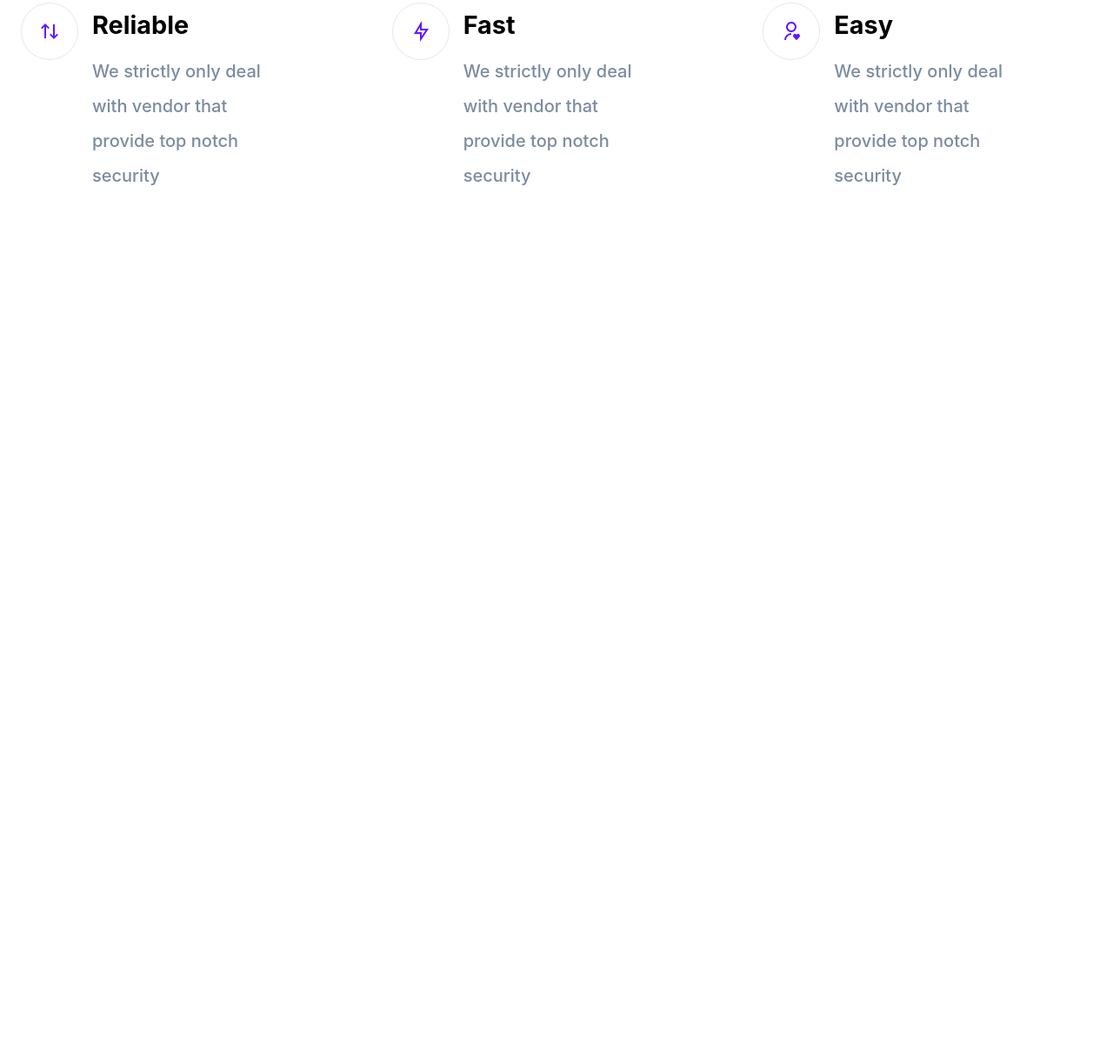
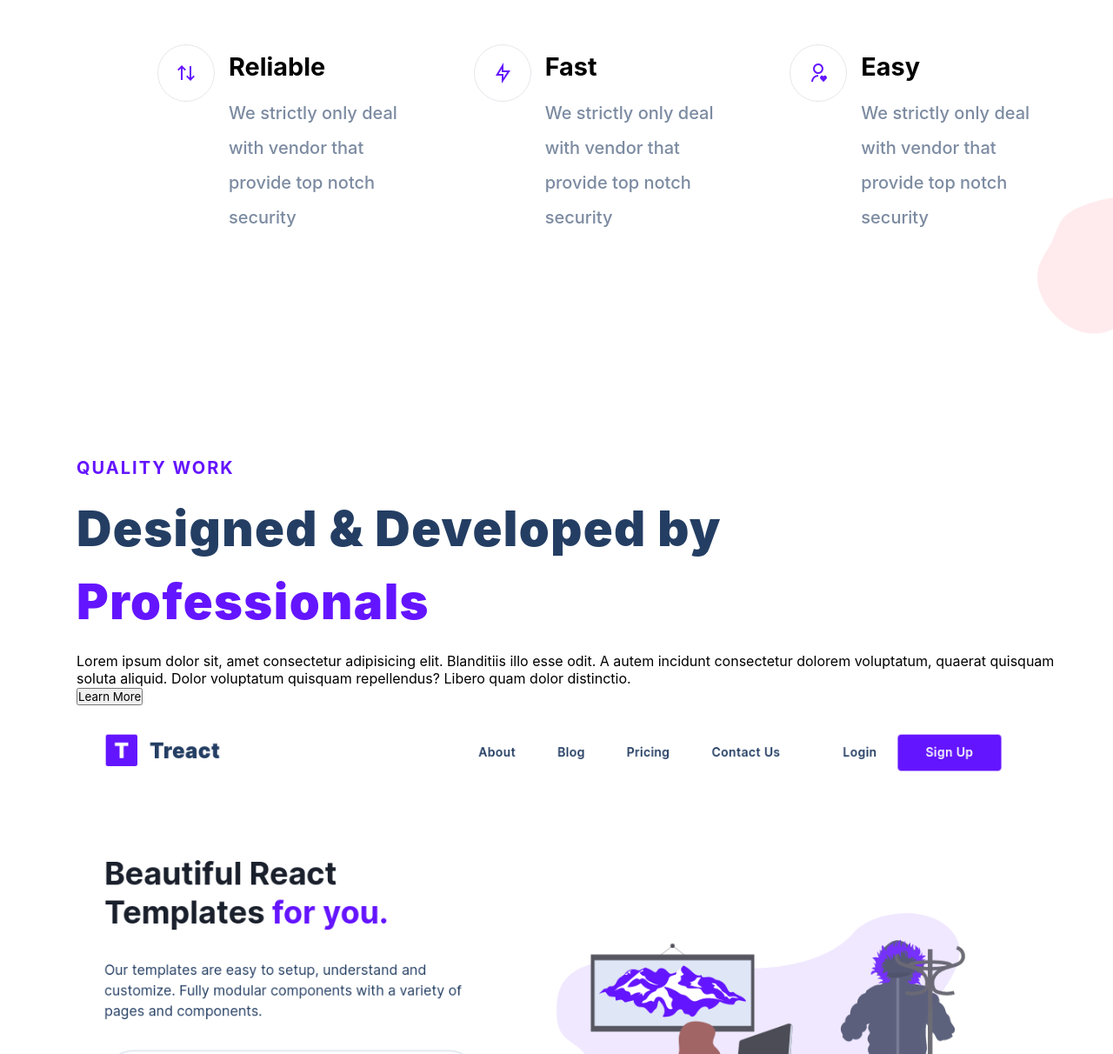
Before and after one commit to Jamestur1/2.0-Final-project, a plain HTML site: page index.html in a window 1280 px wide. Shown: the part 1588-2800 px from the top of the page at 87% size. Before the commit the page ends 1922 px from the top, so only its background shows below. Drawn offline with Linux system fonts and the light colour scheme.

Commit message:
2.0 final

```diff
--- a/index.html
+++ b/index.html
@@ -110,11 +110,16 @@
                   <figure class="feature__img--wrapper">
                     <img
                       src="./assets/shield-icon.daefe14b320b14fbd9cbd18908ac93ec.svg"
-                      alt class="feature__img"/>
+                      alt
+                      class="feature__img"
+                    />
                   </figure>
                   <div class="feature__text">
                     <h2 class="feature__title">Secure</h2>
-                    <p class="feature__para">We strictly only deal with vendor that provide top notch security</p>
+                    <p class="feature__para">
+                      We strictly only deal with vendor that provide top notch
+                      security
+                    </p>
                   </div>
                 </div>
               </div>
@@ -123,11 +128,16 @@
                   <figure class="feature__img--wrapper">
                     <img
                       src="./assets/support-icon.f9253ffa8cb6ffde5bbaa05eb5136375.svg"
-                      alt class="feature__img"/>
+                      alt
+                      class="feature__img"
+                    />
                   </figure>
                   <div class="feature__text">
                     <h2 class="feature__title">24/7 Support</h2>
-                    <p class="feature__para">We strictly only deal with vendor that provide top notch security</p>
+                    <p class="feature__para">
+                      We strictly only deal with vendor that provide top notch
+                      security
+                    </p>
                   </div>
                 </div>
               </div>
@@ -136,11 +146,16 @@
                   <figure class="feature__img--wrapper">
                     <img
                       src="./assets/customize-icon.367468c90fd796009b97fbfba67b2c6a.svg"
-                      alt class="feature__img"/>
+                      alt
+                      class="feature__img"
+                    />
                   </figure>
                   <div class="feature__text">
                     <h2 class="feature__title">Customizable</h2>
-                    <p class="feature__para">We strictly only deal with vendor that provide top notch security</p>
+                    <p class="feature__para">
+                      We strictly only deal with vendor that provide top notch
+                      security
+                    </p>
                   </div>
                 </div>
               </div>
@@ -149,11 +164,16 @@
                   <figure class="feature__img--wrapper">
                     <img
                       src="./assets/reliable-icon.1367510a8f0a1bec76dc425d25f92f43.svg"
-                      alt class="feature__img"/>
+                      alt
+                      class="feature__img"
+                    />
                   </figure>
                   <div class="feature__text">
                     <h2 class="feature__title">Reliable</h2>
-                    <p class="feature__para">We strictly only deal with vendor that provide top notch security</p>
+                    <p class="feature__para">
+                      We strictly only deal with vendor that provide top notch
+                      security
+                    </p>
                   </div>
                 </div>
               </div>
@@ -162,11 +182,16 @@
                   <figure class="feature__img--wrapper">
                     <img
                       src="./assets/fast-icon.dbb971a73d4805d2fc3bcdacdb55beba.svg"
-                      alt class="feature__img"/>
+                      alt
+                      class="feature__img"
+                    />
                   </figure>
                   <div class="feature__text">
                     <h2 class="feature__title">Fast</h2>
-                    <p class="feature__para">We strictly only deal with vendor that provide top notch security</p>
+                    <p class="feature__para">
+                      We strictly only deal with vendor that provide top notch
+                      security
+                    </p>
                   </div>
                 </div>
               </div>
@@ -175,23 +200,66 @@
                   <figure class="feature__img--wrapper">
                     <img
                       src="./assets/simple-icon.673b7e1750b2a4ef32907fc164828d00.svg"
-                      alt class="feature__img"/>
+                      alt
+                      class="feature__img"
+                    />
                   </figure>
                   <div class="feature__text">
                     <h2 class="feature__title">Easy</h2>
-                    <p class="feature__para">We strictly only deal with vendor that provide top notch security</p>
+                    <p class="feature__para">
+                      We strictly only deal with vendor that provide top notch
+                      security
+                    </p>
                   </div>
                 </div>
               </div>
             </div>
           </div>
         </div>
-        <svg width="600" height="600" viewBox="0 0 600 600" xmlns="http://www.w3.org/2000/svg" class="features__blob">
+        <svg
+          width="600"
+          height="600"
+          viewBox="0 0 600 600"
+          xmlns="http://www.w3.org/2000/svg"
+          class="features__blob"
+        >
           <g transform="translate(300,300)">
-              <path d="M125,-160.4C159.9,-146.7,184.6,-107.3,178.8,-70.9C173.1,-34.4,137,-0.8,128.8,47.3C120.7,95.5,140.6,158.2,123.8,198.4C107,238.6,53.5,256.3,5.4,248.9C-42.7,241.5,-85.4,208.9,-112.7,172.1C-140,135.3,-151.8,94.2,-146.3,59.7C-140.8,25.1,-117.9,-2.9,-104,-30.1C-90.1,-57.3,-85,-83.7,-69.1,-103.5C-53.3,-123.4,-26.6,-136.7,9.2,-149.4C45.1,-162,90.1,-174,125,-160.4Z" fill="#FFB4BC"></path>
+            <path
+              d="M125,-160.4C159.9,-146.7,184.6,-107.3,178.8,-70.9C173.1,-34.4,137,-0.8,128.8,47.3C120.7,95.5,140.6,158.2,123.8,198.4C107,238.6,53.5,256.3,5.4,248.9C-42.7,241.5,-85.4,208.9,-112.7,172.1C-140,135.3,-151.8,94.2,-146.3,59.7C-140.8,25.1,-117.9,-2.9,-104,-30.1C-90.1,-57.3,-85,-83.7,-69.1,-103.5C-53.3,-123.4,-26.6,-136.7,9.2,-149.4C45.1,-162,90.1,-174,125,-160.4Z"
+              fill="#FFB4BC"
+            ></path>
           </g>
-      </svg>
-    </section>
+        </svg>
+      </section>
+
+      <section id="quality">
+        <div class="container">
+          <div class="row">
+            <div class="quality__desription">
+              <div class="section__tag">QUALITY WORK</div>
+              <h2 class="section__title">
+                Designed & Developed by
+                <span class="purple">Professionals</span>
+              </h2>
+              <p>
+                Lorem ipsum dolor sit, amet consectetur adipisicing elit.
+                Blanditiis illo esse odit. A autem incidunt consectetur dolorem
+                voluptatum, quaerat quisquam soluta aliquid. Dolor voluptatum
+                quisquam repellendus? Libero quam dolor distinctio.
+              </p>
+              <button class="btn">Learn More</button>
+              <figure class="quality__img--wrapper">
+                <img
+                  src="./assets/hero-screenshot-1.40a097b525c2f8c9808e.png"
+                  alt
+                  class="quality__img"
+                />
+
+              </figure>
+            </div>
+          </div>
+        </div>
+      </section>
     </main>
   </body>
 </html>
--- a/styles.css
+++ b/styles.css
@@ -94,7 +94,12 @@ li {
     width: 100%;
     max-width: 1280px;
     margin: 0 auto;
-    padding-top: 32px;
+    padding: 32px 0 0 56px;
+}
+
+
+.header {
+    position: relative;
 }
 
 .header__img {
@@ -196,11 +201,12 @@ h1 {
     display: flex;
     flex-direction: column;
     align-items: center;
+    padding-left: 125px;
 }
 
 .row__narrrow {
     width: 100%;
-    max-width: 1200;
+    max-width: 1200px;
     margin: 0px auto;
 }
 
@@ -282,3 +288,22 @@ h1 {
     opacity: 0.25;
     padding: 16px;
 }
+#features {
+    position: relative;
+}
+
+/* QUALITY */
+
+
+section {
+    padding: 0 32px;
+}
+.container {
+    padding: 96px 0;
+}
+
+#quality .row {
+    display: flex;
+    justify-content: space-between;
+    align-items: center;
+}
```
